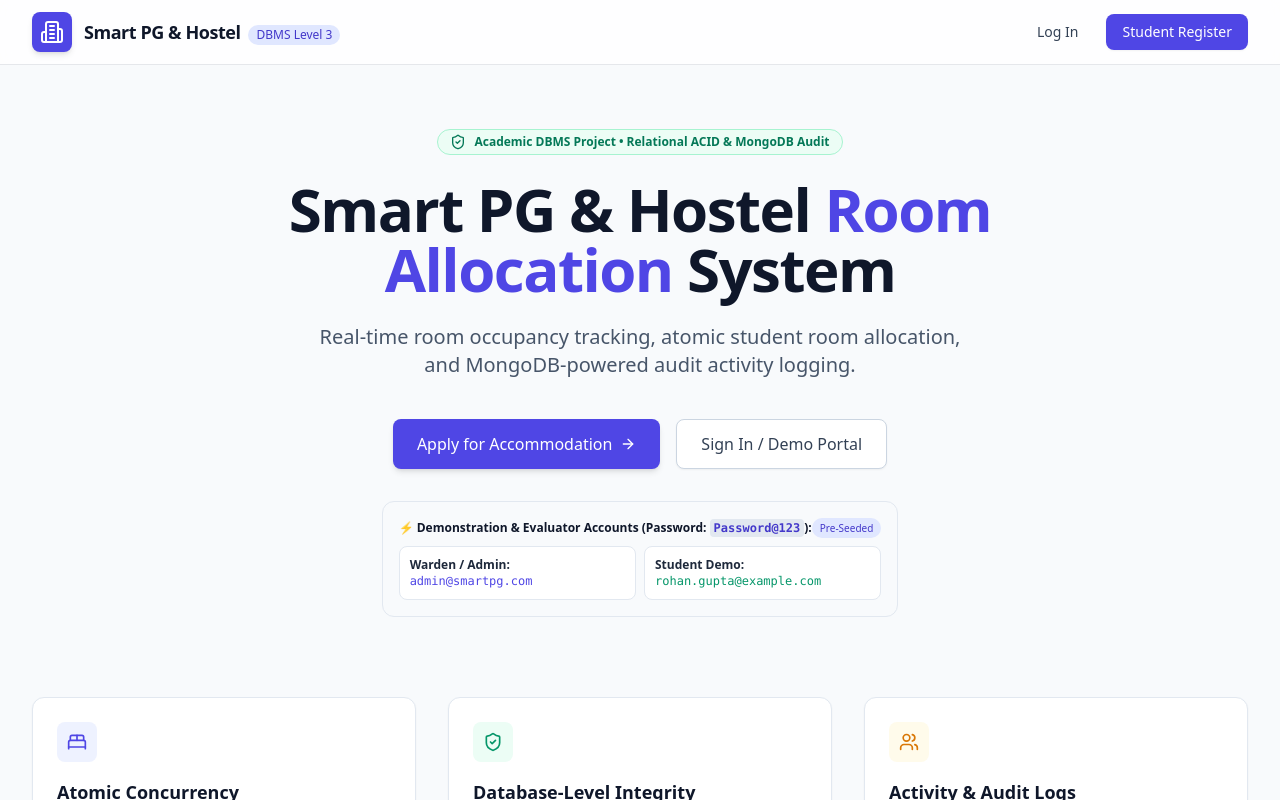
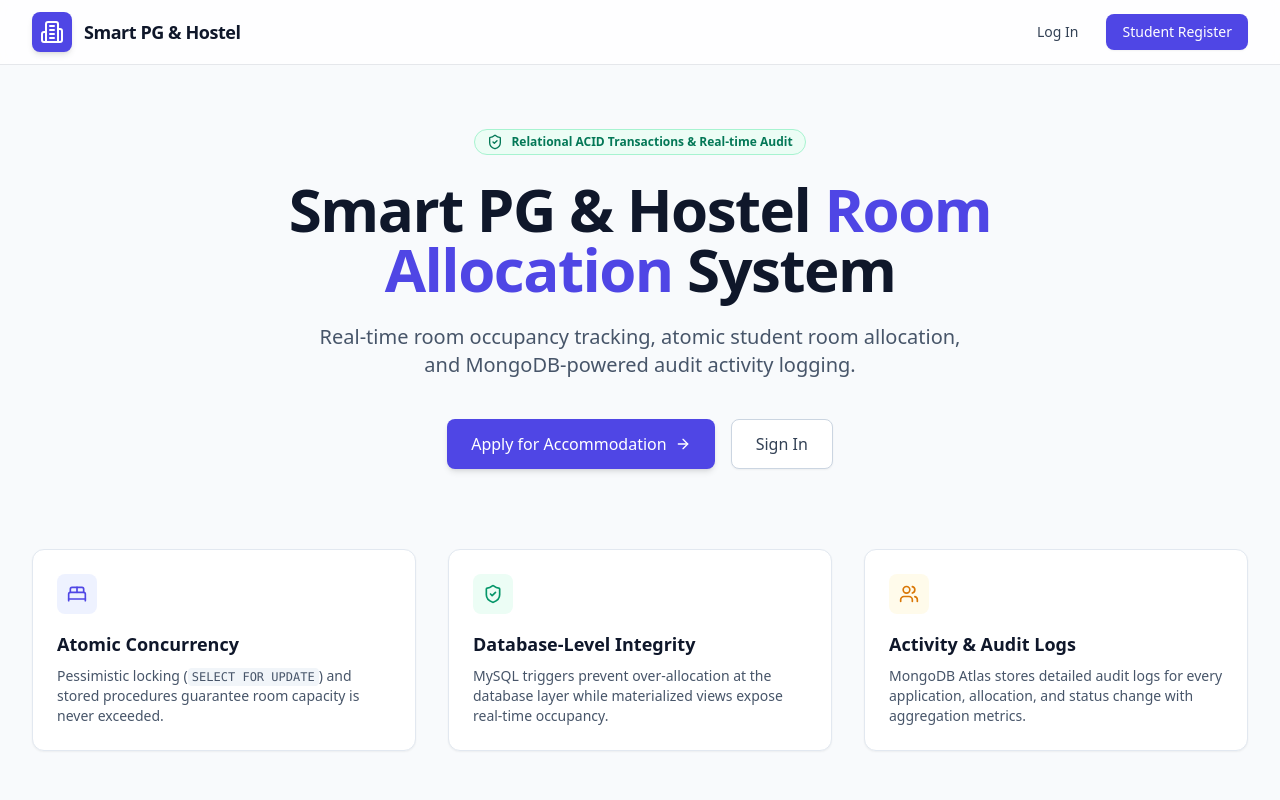
Before and after one commit to qamarahmoodi/smart-pg-hostel-management, a Next.js app: page / in a window 1280 px wide. Shown: the top 800 px of the page. Built offline with nearby package versions, Linux system fonts and the light colour scheme.

Commit message:
refactor: remove academic watermarks and quick demo login pills

```diff
--- a/src/app/(auth)/login/page.tsx
+++ b/src/app/(auth)/login/page.tsx
@@ -3,7 +3,9 @@
 import React, { useState } from 'react';
 import Link from 'next/link';
 import { useRouter } from 'next/navigation';
-import { Building2, Lock, Mail, Eye, EyeOff, ArrowRight, Shield, User } from 'lucide-react';
+import { Building2, Lock, Mail, Eye, EyeOff, ArrowRight } from 'lucide-react';
+
+export const dynamic = 'force-dynamic';
 
 export default function LoginPage() {
   const router = useRouter();
@@ -47,17 +49,6 @@ export default function LoginPage() {
     }
   };
 
-  const fillDemoCredentials = (role: 'admin' | 'student') => {
-    if (role === 'admin') {
-      setEmail('admin@smartpg.com');
-      setPassword('Password@123');
-    } else {
-      setEmail('rohan.gupta@example.com');
-      setPassword('Password@123');
-    }
-    setError('');
-  };
-
   return (
     <div className="min-h-screen bg-slate-50 flex flex-col justify-center py-12 sm:px-6 lg:px-8">
       <div className="sm:mx-auto sm:w-full sm:max-w-md">
@@ -78,29 +69,6 @@ export default function LoginPage() {
 
       <div className="mt-8 sm:mx-auto sm:w-full sm:max-w-md">
         <div className="bg-white py-8 px-4 sm:px-10 shadow-sm border border-slate-200 sm:rounded-xl">
-          {/* Quick Demo Credentials Pill Bar */}
-          <div className="mb-6 p-3 bg-indigo-50/60 border border-indigo-100 rounded-lg">
-            <div className="text-xs font-semibold text-indigo-900 mb-2">⚡ Quick Viva / Demo Logins:</div>
-            <div className="flex gap-2">
-              <button
-                type="button"
-                onClick={() => fillDemoCredentials('admin')}
-                className="flex-1 inline-flex items-center justify-center gap-1.5 px-2.5 py-1.5 text-xs font-medium rounded bg-white text-indigo-700 border border-indigo-200 hover:bg-indigo-50 shadow-xs transition"
-              >
-                <Shield className="w-3.5 h-3.5 text-indigo-600" />
-                Admin (Warden)
-              </button>
-              <button
-                type="button"
-                onClick={() => fillDemoCredentials('student')}
-                className="flex-1 inline-flex items-center justify-center gap-1.5 px-2.5 py-1.5 text-xs font-medium rounded bg-white text-slate-700 border border-slate-200 hover:bg-slate-50 shadow-xs transition"
-              >
-                <User className="w-3.5 h-3.5 text-emerald-600" />
-                Student Demo
-              </button>
-            </div>
-          </div>
-
           {error && (
             <div className="mb-4 p-3 rounded-lg bg-rose-50 border border-rose-200 text-xs text-rose-700">
               {error}
--- a/src/app/(dashboard)/admin/activity-logs/page.tsx
+++ b/src/app/(dashboard)/admin/activity-logs/page.tsx
@@ -231,7 +231,7 @@ export default function ActivityLogsPage() {
             <div className="flex items-center gap-2.5">
               <Database className="w-5 h-5 text-indigo-400" />
               <h2 className="text-base font-bold text-white tracking-wide">
-                DBMS Level 3 Polyglot Architecture & Aggregation Pipeline
+                Polyglot Architecture & Aggregation Pipeline
               </h2>
             </div>
             <span className="text-xs font-mono px-2 py-0.5 rounded bg-indigo-800/60 text-indigo-200 border border-indigo-700">
@@ -482,7 +482,7 @@ export default function ActivityLogsPage() {
                     className="inline-flex items-center gap-2 px-4 py-2 text-xs font-semibold rounded-lg bg-indigo-600 text-white hover:bg-indigo-700 shadow-sm transition disabled:opacity-50"
                   >
                     <Sparkles className="w-3.5 h-3.5" />
-                    {isSeeding ? 'Generating Sample Logs...' : 'Seed Sample Audit Records (For Demo / Viva)'}
+                    {isSeeding ? 'Generating Sample Logs...' : 'Seed Sample Audit Records'}
                   </button>
                 </div>
               )}
--- a/src/app/(dashboard)/admin/allocations/page.tsx
+++ b/src/app/(dashboard)/admin/allocations/page.tsx
@@ -446,7 +446,7 @@ function AllocationsContent() {
       >
         <form onSubmit={handleAllocateRoom} className="space-y-4">
           <p className="text-xs text-slate-500">
-            Assigns a student to a room via stored procedure <code className="text-indigo-600 font-mono">sp_allocate_room</code>. Enforces capacity checks and pessimistic row locking to prevent over-allocation.
+            Assigns a student to a room and enforces real-time capacity checks to prevent over-allocation.
           </p>
 
           {allocError && (
--- a/src/app/(dashboard)/student/allocated-room/page.tsx
+++ b/src/app/(dashboard)/student/allocated-room/page.tsx
@@ -135,9 +135,8 @@ export default function StudentAllocatedRoomPage() {
         </div>
 
         {/* Footer info */}
-        <div className="px-6 sm:px-8 py-4 bg-slate-50/50 border-t border-slate-100 flex flex-col sm:flex-row items-center justify-between text-xs text-slate-500 gap-2">
+        <div className="px-6 sm:px-8 py-4 bg-slate-50/50 border-t border-slate-100 flex items-center justify-between text-xs text-slate-500">
           <div>Allocation ID: <code className="bg-slate-200/60 px-1.5 py-0.5 rounded text-slate-800">#{allocation.allocation_id}</code></div>
-          <div>Enforced by MySQL ACID Concurrency & stored procedure <code className="text-indigo-600">sp_allocate_room</code></div>
         </div>
       </div>
     </div>
--- a/src/app/layout.tsx
+++ b/src/app/layout.tsx
@@ -3,7 +3,7 @@ import "./globals.css";
 
 export const metadata: Metadata = {
   title: "Smart PG/Hostel Management System",
-  description: "Academic DBMS Level 3 Room Allocation & Occupancy Management System",
+  description: "Smart PG & Hostel Room Allocation and Occupancy Management System",
 };
 
 export default function RootLayout({
--- a/src/app/page.tsx
+++ b/src/app/page.tsx
@@ -13,9 +13,6 @@ export default function Home() {
             </div>
             <div>
               <span className="font-bold text-lg text-slate-900 tracking-tight">Smart PG & Hostel</span>
-              <span className="hidden sm:inline-block ml-2 text-xs bg-indigo-100 text-indigo-700 px-2 py-0.5 rounded-full font-medium">
-                DBMS Level 3
-              </span>
             </div>
           </div>
           <div className="flex items-center gap-3">
@@ -38,7 +35,7 @@ export default function Home() {
       {/* Hero Section */}
       <main className="flex-1 max-w-7xl mx-auto px-4 sm:px-6 lg:px-8 py-16 flex flex-col items-center justify-center text-center">
         <div className="inline-flex items-center gap-2 px-3 py-1 rounded-full text-xs font-semibold bg-emerald-50 text-emerald-700 border border-emerald-200 mb-6">
-          <ShieldCheck className="w-4 h-4" /> Academic DBMS Project • Relational ACID & MongoDB Audit
+          <ShieldCheck className="w-4 h-4" /> Relational ACID Transactions &amp; Real-time Audit
         </div>
 
         <h1 className="text-4xl sm:text-6xl font-extrabold text-slate-900 tracking-tight max-w-4xl">
@@ -60,26 +57,8 @@ export default function Home() {
             href="/login"
             className="inline-flex items-center gap-2 px-6 py-3 text-base font-medium rounded-lg text-slate-700 bg-white border border-slate-300 hover:bg-slate-50 shadow-sm transition"
           >
-            Sign In / Demo Portal
+            Sign In
           </Link>
-        </div>
-
-        {/* Demo Credentials Box */}
-        <div className="mt-8 p-4 bg-slate-50 border border-slate-200 rounded-xl max-w-xl text-left text-xs text-slate-600 shadow-xs">
-          <div className="font-semibold text-slate-900 mb-2 flex items-center justify-between">
-            <span>⚡ Demonstration & Evaluator Accounts (Password: <code className="bg-slate-200 px-1 py-0.5 rounded text-indigo-700 font-mono">Password@123</code>):</span>
-            <span className="text-[10px] bg-indigo-100 text-indigo-700 font-medium px-2 py-0.5 rounded-full">Pre-Seeded</span>
-          </div>
-          <div className="grid grid-cols-1 sm:grid-cols-2 gap-2">
-            <div className="p-2.5 bg-white rounded-lg border border-slate-200">
-              <span className="font-semibold text-slate-800 block">Warden / Admin:</span>
-              <span className="font-mono text-indigo-600 select-all">admin@smartpg.com</span>
-            </div>
-            <div className="p-2.5 bg-white rounded-lg border border-slate-200">
-              <span className="font-semibold text-slate-800 block">Student Demo:</span>
-              <span className="font-mono text-emerald-600 select-all">rohan.gupta@example.com</span>
-            </div>
-          </div>
         </div>
 
         {/* Feature Cards Grid */}
@@ -119,7 +98,7 @@ export default function Home() {
       {/* Footer */}
       <footer className="border-t bg-white py-6">
         <div className="max-w-7xl mx-auto px-4 text-center text-sm text-slate-500">
-          Smart PG/Hostel Management System • DBMS Level 3 Capstone Project
+          Smart PG/Hostel Management System • Room Allocation and Occupancy Management
         </div>
       </footer>
     </div>
--- a/src/components/layout/Sidebar.tsx
+++ b/src/components/layout/Sidebar.tsx
@@ -92,7 +92,7 @@ export function Sidebar({ role }: SidebarProps) {
 
       {/* Footer Info */}
       <div className="pt-4 border-t border-slate-100 text-[11px] text-slate-400 px-3">
-        Smart PG & Hostel v1.0 • DBMS Level 3
+        Smart PG & Hostel v1.0
       </div>
     </aside>
   );
```
